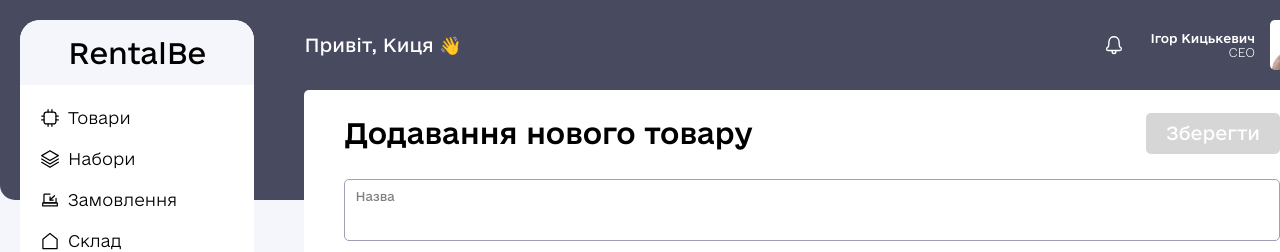
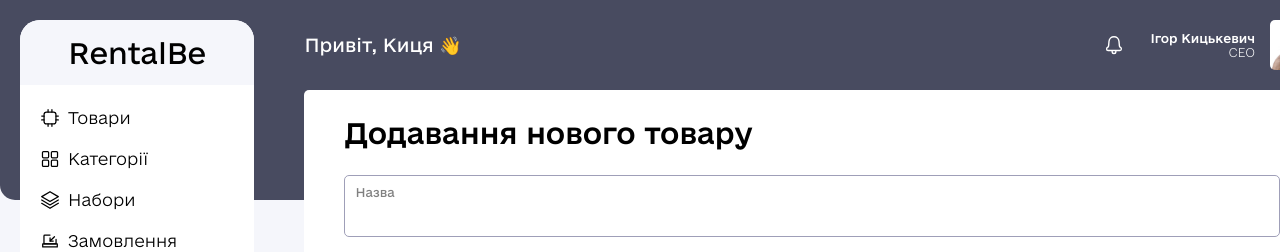
Before and after one commit to Mentos302/rental-adm, a Next.js app: page /products/create in a window 1280 px wide. Shown: the top 252 px of the page. Built offline with nearby package versions, Linux system fonts and the light colour scheme.

Commit message:
finish product form

```diff
--- a/next.config.js
+++ b/next.config.js
@@ -2,6 +2,9 @@
 const nextConfig = {
   reactStrictMode: true,
   swcMinify: true,
-}
+  images: {
+    domains: ["picsum.photos"],
+  },
+};
 
-module.exports = nextConfig
+module.exports = nextConfig;
--- a/src/app/styles/globals.scss
+++ b/src/app/styles/globals.scss
@@ -60,6 +60,7 @@ h1 {
 }
 
 .btn {
+  display: block;
   padding: 10px 20px;
   background: #484b60;
   color: #fff;
--- a/src/entities/products/form/categories/index.tsx
+++ b/src/entities/products/form/categories/index.tsx
@@ -31,6 +31,7 @@ export const Categories: FC<propTypes> = memo(({ categories }) => {
       defaultValue={defaultValue}
       className={styles.select}
       onChange={changeHandler}
+      instanceId="long-value-selectASF"
     />
   );
 });
--- a/src/entities/products/form/index.tsx
+++ b/src/entities/products/form/index.tsx
@@ -1,16 +1,9 @@
-import {
-  FC,
-  FormEventHandler,
-  useCallback,
-  useReducer,
-  useRef,
-  useState,
-} from "react";
-import { Product } from "shared/api/@types/product";
+import { FC, FormEventHandler, useReducer, useRef, useState } from "react";
+import { INITIAL_PRODUCT, ProductFormContext, productReducer } from "./model";
 import { Categories } from "./categories";
 import { CharsList } from "./chars-list";
-import { INITIAL_PRODUCT, ProductFormContext, productReducer } from "./model";
 import { Variations } from "./variations";
+import { Product } from "shared/api/@types/product";
 import styles from "./styles.module.scss";
 
 type propTypes = { product?: Product };
@@ -27,46 +20,40 @@ export const ProductForm: FC<propTypes> = ({ product = INITIAL_PRODUCT }) => {
   const submitHandler: FormEventHandler<HTMLFormElement> = (ev) => {
     ev.preventDefault();
 
-    console.log(nameRef.current && nameRef.current.value);
+    console.log({
+      name: nameRef.current && nameRef.current.value,
+      description: descriptionRef.current && descriptionRef.current.value,
+      variations,
+      categories,
+      chars,
+      price: priceRef.current && priceRef.current.value,
+    });
   };
 
-  const editHandler = useCallback(() => {
+  const editHandler = () => {
     if (!isEdited) setIsEdited(true);
-  }, [isEdited]);
+  };
 
   return (
     <ProductFormContext.Provider value={{ dispatch, editHandler }}>
       <form onSubmit={submitHandler}>
-        <div className={styles.submit}>
-          {product ? (
-            <button
-              type={isEdited ? "submit" : "button"}
-              className={`btn btn-info ${isEdited ? null : "disabled"}`}
-            >
-              Зберегти
-            </button>
-          ) : (
-            <button type="submit" className="btn btn-success">
-              Додати
-            </button>
-          )}
-        </div>
         <div className="input_box">
           <span>Назва</span>
           <input
             type="text"
+            defaultValue={product.name}
             required
             ref={nameRef}
-            name="name"
             onChange={editHandler}
           />
         </div>
         <div className="input_box">
           <span>Опис</span>
           <textarea
+            defaultValue={product.description}
+            required
             ref={descriptionRef}
             rows={5}
-            name="description"
             onChange={editHandler}
           ></textarea>
         </div>
@@ -83,6 +70,7 @@ export const ProductForm: FC<propTypes> = ({ product = INITIAL_PRODUCT }) => {
           <span>Ціна (грн.)</span>
           <input
             type="number"
+            defaultValue={product.price || ""}
             required
             ref={priceRef}
             placeholder="XXXX"
@@ -90,6 +78,20 @@ export const ProductForm: FC<propTypes> = ({ product = INITIAL_PRODUCT }) => {
             onChange={editHandler}
           />
         </div>
+        {product.name ? (
+          <button
+            type={isEdited ? "submit" : "button"}
+            className={`btn btn-info ${isEdited ? null : "disabled"} ${
+              styles.add_btn
+            }`}
+          >
+            Зберегти
+          </button>
+        ) : (
+          <button type="submit" className={`btn btn-success ${styles.add_btn}`}>
+            Додати
+          </button>
+        )}
       </form>
     </ProductFormContext.Provider>
   );
--- a/src/entities/products/form/styles.module.scss
+++ b/src/entities/products/form/styles.module.scss
@@ -7,3 +7,6 @@
   margin-bottom: 25px;
   margin-top: -62px;
 }
+.add_btn {
+  margin-left: auto;
+}
--- a/src/entities/products/form/variations/dropzone-gallery/index.tsx
+++ b/src/entities/products/form/variations/dropzone-gallery/index.tsx
@@ -1,16 +1,20 @@
-import { FC, useContext } from "react";
+import { FC, memo, useContext, useEffect } from "react";
 import Image from "next/image";
 import ImageUploading, { ImageListType } from "react-images-uploading";
 import { MAX_PHOTO_QUANTITY, VariationContext } from "../model";
 import styles from "./styles.module.scss";
 
 type propTypes = {
-  images: string[] | undefined;
+  images: any;
   update: (type: "images" | "color", payload: string | string[]) => void;
 };
 
-export const DropzoneGallery: FC<propTypes> = ({ images }) => {
+export const DropzoneGallery: FC<propTypes> = memo(({ images }) => {
   const { updateVar } = useContext(VariationContext)!;
+
+  images = images.map((img: string | any) =>
+    img.dataURL ? img : { dataURL: img }
+  );
 
   const onChange = (imageList: ImageListType) => {
     updateVar("images", imageList as any);
@@ -38,7 +42,9 @@ export const DropzoneGallery: FC<propTypes> = ({ images }) => {
               className={styles.preview}
               style={{ height: Math.ceil(images.length / 4) * 200 }}
             >
-              {imageList.map((image, index) => (
+              {imageList.map((image, index) => {
+                return (
+                  image && (
                     <div
                       key={index}
                       style={{
@@ -82,7 +88,9 @@ export const DropzoneGallery: FC<propTypes> = ({ images }) => {
                         </div>
                       </div>
                     </div>
-              ))}
+                  )
+                );
+              })}
             </div>
           ) : (
             <div className={styles.empty}>
@@ -122,4 +130,4 @@ export const DropzoneGallery: FC<propTypes> = ({ images }) => {
       )}
     </ImageUploading>
   );
-};
+});
--- a/src/features/products/edit/index.tsx
+++ b/src/features/products/edit/index.tsx
@@ -8,15 +8,15 @@ const PRODUCT: Product = {
   variations: [
     {
       color: "#f3f3f3",
-      images: [],
+      images: ["https://picsum.photos/1500"],
     },
     {
       color: "#f3f3f3",
       images: [],
     },
   ],
-  categories: [],
-  chars: [],
+  categories: ["Полки"],
+  chars: [{ key: "Розмір", value: "Великий" }],
   price: 2500,
 };
 
--- a/src/shared/api/@types/product.ts
+++ b/src/shared/api/@types/product.ts
@@ -1,6 +1,6 @@
 export type Variation = {
   color: string;
-  images?: string[];
+  images?: any;
 };
 
 export type Char = { key: string; value: string };
--- a/src/shared/mocks/categories.ts
+++ b/src/shared/mocks/categories.ts
@@ -1,7 +1,7 @@
 const CATEGORIES = [
-  { value: "v1", label: "Дзеркала" },
-  { value: "v2", label: "Тумби" },
-  { value: "v3", label: "Крісла" },
+  { value: "Дзеркала", label: "Дзеркала" },
+  { value: "Тумби", label: "Тумби" },
+  { value: "Крісла", label: "Крісла" },
 ];
 
 export default CATEGORIES;
--- a/src/shared/ui/layout/styles.module.scss
+++ b/src/shared/ui/layout/styles.module.scss
@@ -1,10 +1,14 @@
 .root {
   position: relative;
   z-index: 2;
-  padding: 20px;
+  padding: 0 20px;
   height: 100vh;
   width: 100%;
   display: flex;
   gap: 50px;
   overflow: hidden;
+  main {
+    padding-top: 20px;
+    padding-bottom: 20px;
+  }
 }
--- a/src/widgets/sidebar/index.tsx
+++ b/src/widgets/sidebar/index.tsx
@@ -18,6 +18,12 @@ export const Sibebar: FC = () => {
                 height={20}
               />
               <span>Товари</span>
+            </a>
+          </Link>
+          <Link href="/">
+            <a>
+              <Image src="/icons/apps.svg" alt="icon" width={20} height={20} />
+              <span>Категорії</span>
             </a>
           </Link>
           <Link href="/kits">
--- a/src/widgets/sidebar/styles.module.scss
+++ b/src/widgets/sidebar/styles.module.scss
@@ -1,4 +1,5 @@
 .root {
+  margin-top: 20px;
   height: 100%;
   width: 300px;
   background-color: #fff;
```
Also changed, not shown: public/icons/apps.svg (added). Lines whose indentation alone changed are shown as unchanged.
